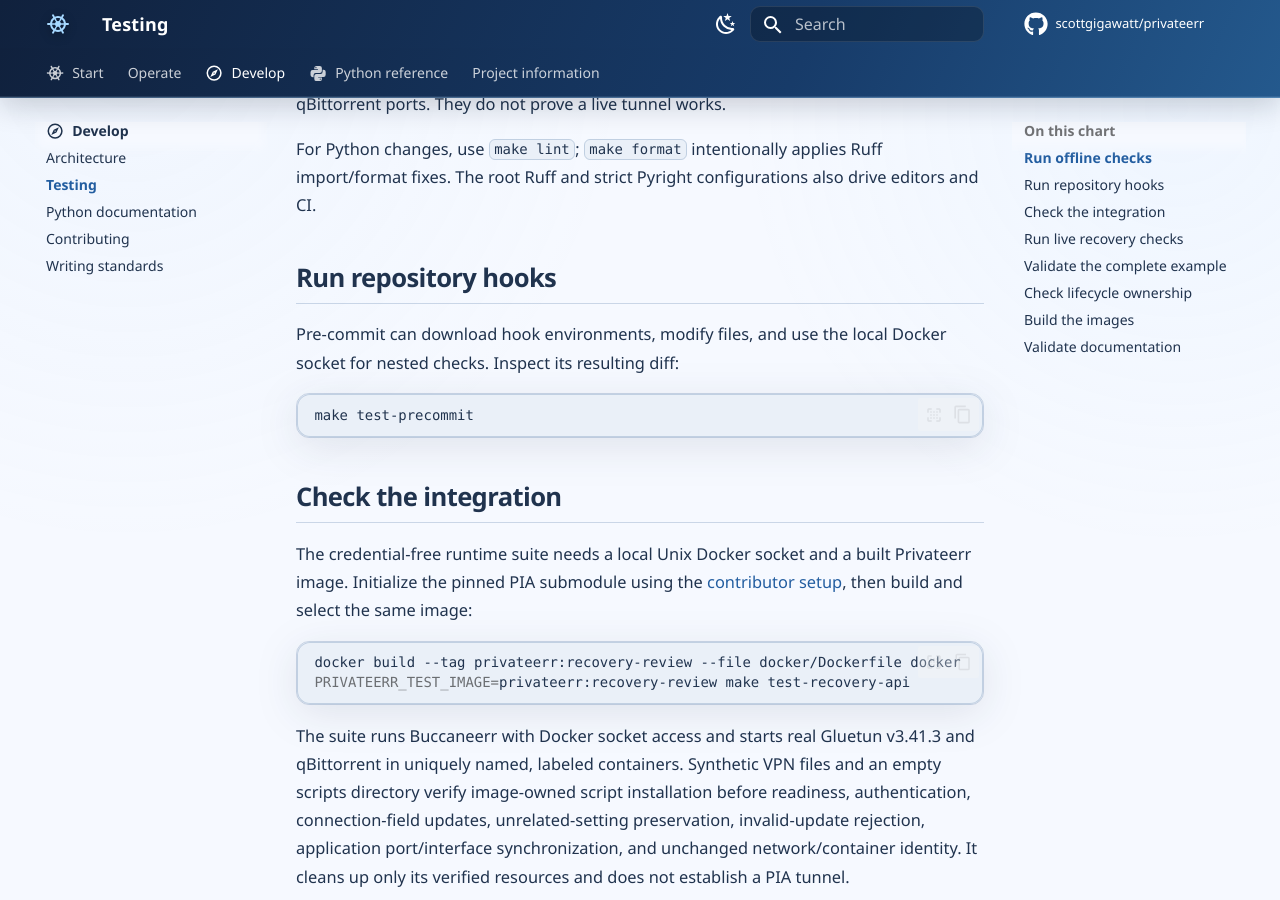
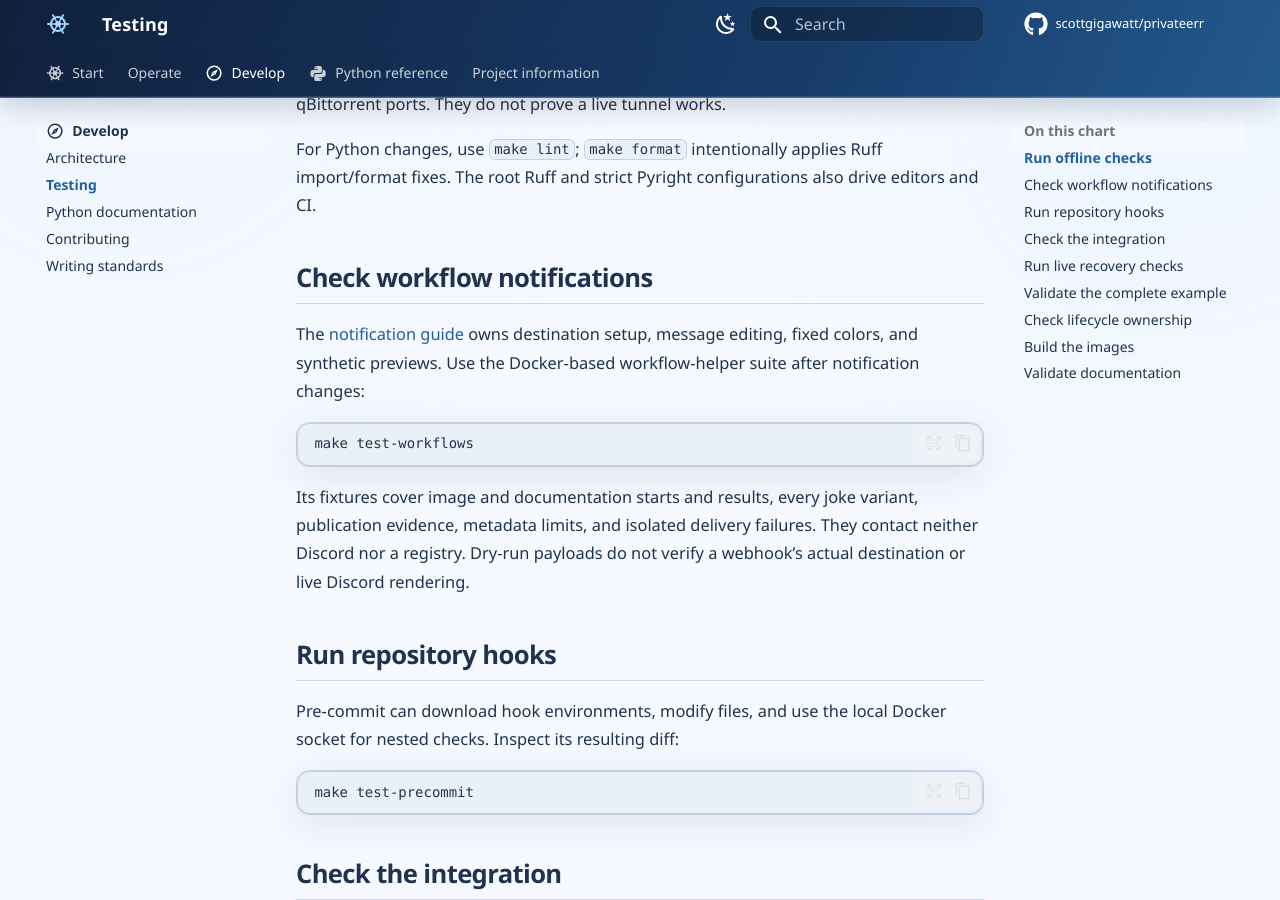
Before and after one commit to scottgigawatt/privateerr, an MkDocs documentation site: the page built from docs/development/privateerr/testing.md, in a window 1280 px wide and 900 px high, scrolled down 713 px. Built offline with MkDocs 1.6.1 and Material for MkDocs 9.7.7, drawn with Linux system fonts in a browser that asks for light colours; comment, search, counter and statistics services are not loaded.

Commit message:
🌈 Give Privateerr receipts and Cerberus a sniff test

````diff
--- a/docs/development/privateerr/testing.md
+++ b/docs/development/privateerr/testing.md
@@ -14,6 +14,16 @@ make spellcheck
 After building the tool image, these suites use networking-disabled containers and read-only source. Fixtures test generation deadlines and output, script installation, safe diagnostics/redaction, endpoint selection, timing, uncertain API updates, interrupted publication, and shutdown. Compose fixtures check the service graph and synchronized qBittorrent ports. They do not prove a live tunnel works.
 
 For Python changes, use `make lint`; `make format` intentionally applies Ruff import/format fixes. The root Ruff and strict Pyright configurations also drive editors and CI.
+
+## Check workflow notifications
+
+The [notification guide](https://github.com/scottgigawatt/privateerr/blob/main/.github/discord/README.md) owns destination setup, message editing, fixed colors, and synthetic previews. Use the Docker-based workflow-helper suite after notification changes:
+
+```sh
+make test-workflows
+```
+
+Its fixtures cover image and documentation starts and results, every joke variant, publication evidence, metadata limits, and isolated delivery failures. They contact neither Discord nor a registry. Dry-run payloads do not verify a webhook’s actual destination or live Discord rendering.
 
 ## Run repository hooks
 
````
Also changed, not shown: .github/discord/README.md, .github/scripts/README.md, 11 other files.
